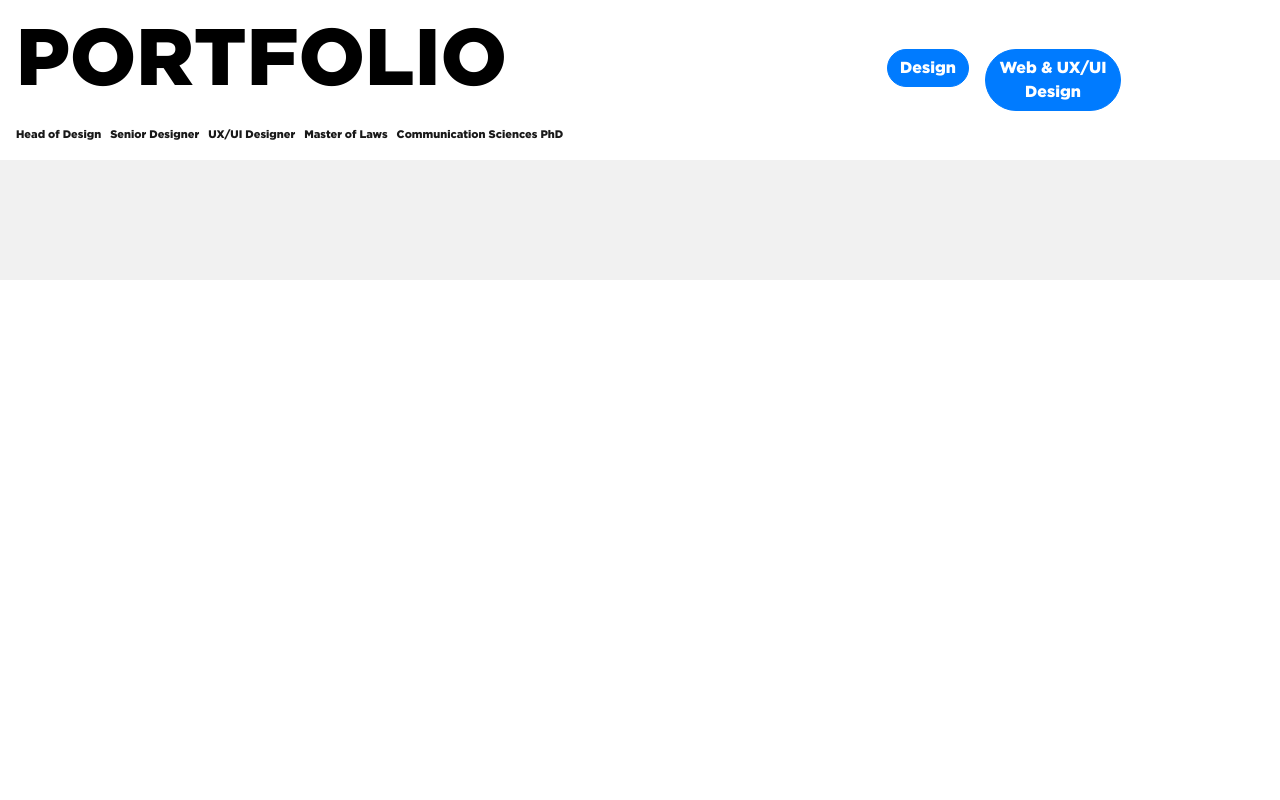
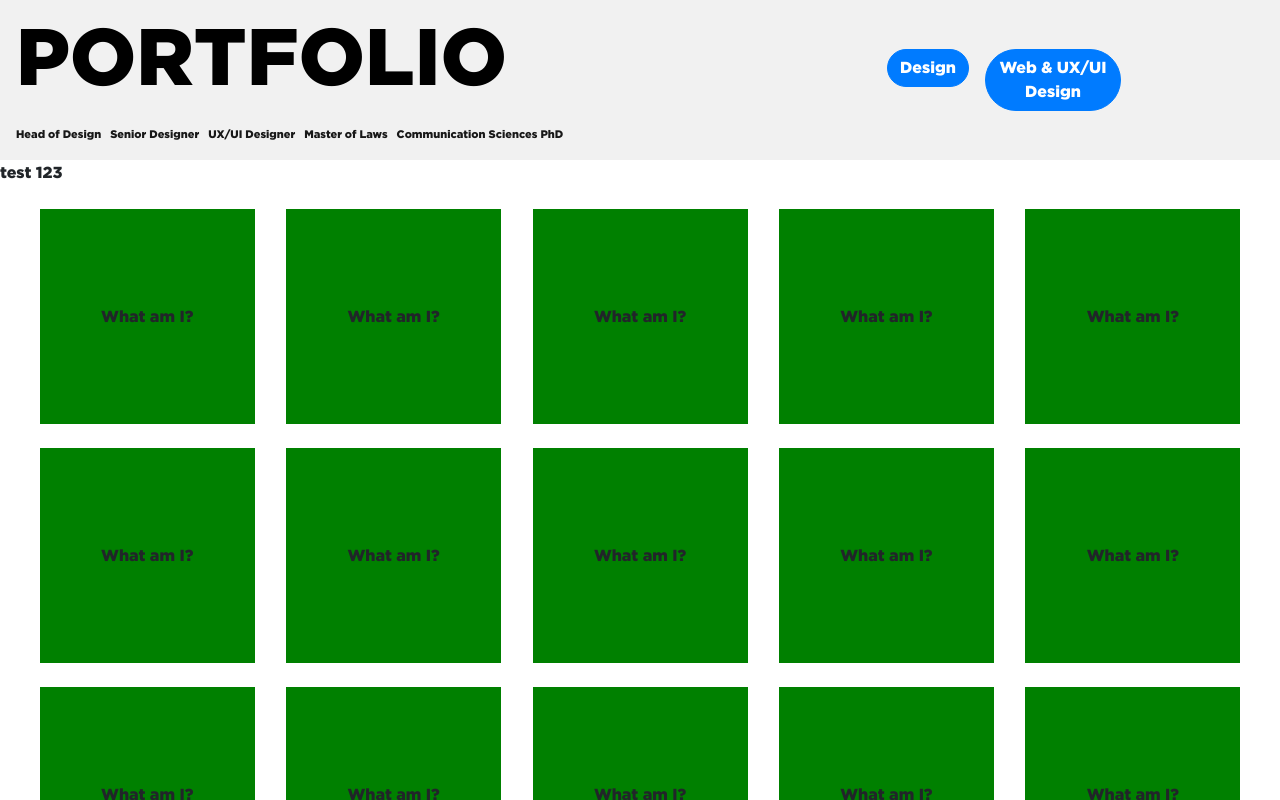
Before and after one commit to raultesta/Vue, a Vue app: page /design in a window 1280 px wide. Shown: the top 800 px of the page. Built offline with nearby package versions, Linux system fonts and the light colour scheme.

Commit message:
MainNav now has it's own style for the home page - Started work on the hexagon stuff

```diff
--- a/src/App.vue
+++ b/src/App.vue
@@ -17,3 +17,18 @@ export default {
   }
 }
 </script>
+
+<style lang="scss">
+#app {
+  position: relative;
+
+  header {
+    position: absolute;
+    width: 100%;
+    z-index: 1;
+    top: 0;
+    right: 0;
+  }
+
+}
+</style>
--- /dev/null
+++ b/src/components/hexagon-grid/Hexagon.vue
@@ -0,0 +1,36 @@
+<template>
+    <div class="hexagon">
+      <span></span>
+    </div>
+</template>
+
+<script>
+export default {
+  name: 'hexagon'
+}
+</script>
+
+<style lang="scss">
+.hexagon {
+  background-color: green;
+  width: 215px;
+  height: 215px;
+  display: flex;
+  flex-direction: column;
+  justify-content: center;
+  align-items: center;
+
+    &:after {
+      content: 'What am I?';
+    }
+
+  &:hover {
+    background-color: red;
+    clip-path: polygon(25% 0%, 75% 0%, 100% 50%, 75% 100%, 25% 100%, 0% 50%);
+
+    &:after {
+      content: 'An Hexagon';
+    }
+  }
+}
+</style>
--- a/src/components/nav/MainNav.vue
+++ b/src/components/nav/MainNav.vue
@@ -1,5 +1,5 @@
 <template>
-    <b-navbar class="main-nav" type="light" variant="transparent">
+    <b-navbar class="main-nav" :class="currentPage" type="light">
         <b-navbar-brand href="#">
             <div class="branding">
                 <h1>
@@ -33,11 +33,25 @@ export default {
             'Master of Laws',
             'Communication Sciences PhD',
         ],
+        currentPage: null,
     }),
+
+    watch: {
+        '$route.name' (name) {
+            this.currentPage = name;
+        },
+    },
 }
 </script>
 
 <style lang="scss">
+    .main-nav {
+        background-color: #F1F1F1;
+
+        &.home {
+            background-color: transparent;
+        }
+
         .branding {
             width: 700px;
 
@@ -71,4 +85,5 @@ export default {
             display: flex;
             justify-content: space-around;
         }
+    }
 </style>
--- a/src/views/pages/Design.vue
+++ b/src/views/pages/Design.vue
@@ -1,39 +1,58 @@
 <template>
-    <b-container class="background design">
-        <b-row class="background-row">
-            <b-col class="col1 px-0">
-            </b-col>
-        </b-row>
-    </b-container>
+    <div class="page-design">
+      test 123
+
+      <b-row class="mt-4 mx-4">
+        <b-col v-for="(hexagon, index) in hexagons" :key="index" class="mb-4 d-flex justify-content-center">
+          <hexagon/>
+        </b-col>
+      </b-row>
+    </div>
 </template>
 
+<script>
+import Hexagon from '@/components/hexagon-grid/Hexagon.vue';
+
+export default {
+  name: 'design',
+
+  data: () => ({
+    hexagons: [
+      'hexagon',
+      'hexagon',
+      'hexagon',
+      'hexagon',
+      'hexagon',
+      'hexagon',
+      'hexagon',
+      'hexagon',
+      'hexagon',
+      'hexagon',
+      'hexagon',
+      'hexagon',
+      'hexagon',
+      'hexagon',
+      'hexagon',
+      'hexagon',
+      'hexagon',
+      'hexagon',
+      'hexagon',
+      'hexagon',
+      'hexagon',
+      'hexagon',
+      'hexagon',
+      'hexagon',
+    ],
+  }),
+
+  components: {
+    Hexagon
+  },
+}
+</script>
+
 <style lang="scss">
-#app {
-  .background.design {
-    max-width: 100% !important;
-
-    .background-row {
-      .col1 {
-        height: 15vh;
-        background-color: #F1F1F1;
-        position: fixed;
-      }}
-
-    .background-row-2 {
-      .col1 {
-        height: 100vh;
-        background-color: #9c0404
-      }
-        .nav-buttons {
-          width: 100%;
-          position: absolute;
-          top: 0;
-          left: 0;
-          padding-top: 1rem;
-          display: flex;
-          justify-content: space-around;
-        }
-      }
-    }
-  }
+.page-design {
+  padding-top: 161px;
+}
 </style>
--- a/src/views/pages/Home.vue
+++ b/src/views/pages/Home.vue
@@ -25,7 +25,6 @@ export default {
   }
 }
 </script>
-
 
 <style lang="scss">
 #app {
```
Lines whose indentation alone changed are shown as unchanged.
